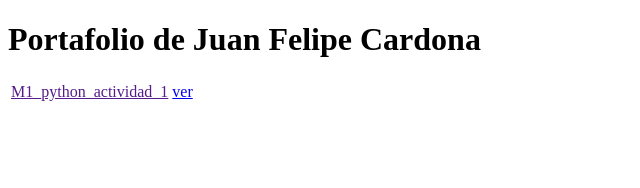
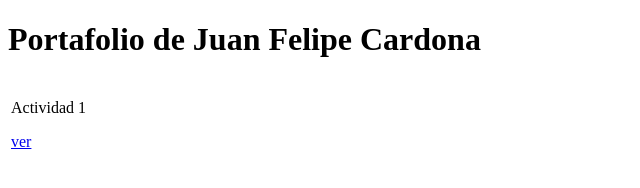
Before and after one commit to JuanFelipe0215/Portafolio-Juan-Felipe, a plain HTML site: page index.html in a window 1280 px wide. Shown: the whole page, without its empty margins (0-640 px from the left). Drawn offline with Linux system fonts and the light colour scheme.

Commit message:
cambie a por p l16

```diff
--- a/index.html
+++ b/index.html
@@ -13,7 +13,7 @@
     <table>
         <tr>
             <td>
-                <a href="">M1_python_actividad_1</a>
+                <p>Actividad 1</p>
                 <a href="https://github.com/JuanFelipe0215/M1_python_actividad_1">ver</a>
             </td>
         </tr>
```
